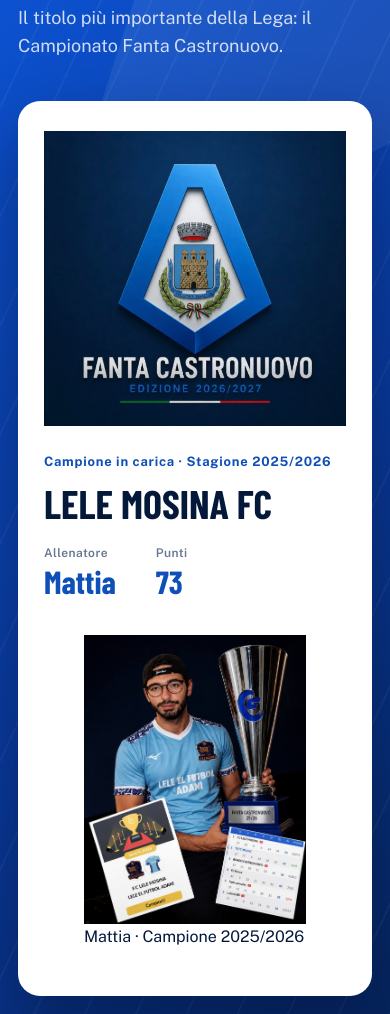
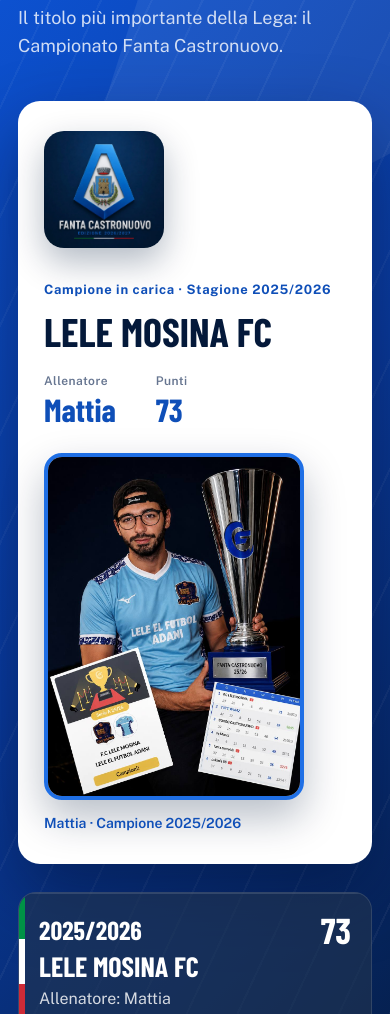
Before and after one commit to nexsiteyro/FANTA-CASTRONUOVO, a plain HTML site: page albo-oro.html in a window 390 px wide. Shown: the part 614-1628 px from the top of the page. Drawn offline with nearby package versions, Linux system fonts and the light colour scheme; a web font is replaced by a local one.

Commit message:
Add files via upload

```diff
--- a/assets/css/style.css
+++ b/assets/css/style.css
@@ -392,3 +392,24 @@ body.lightbox-open{overflow:hidden}
   .sa-coach{grid-column:1/-1}
   .albo-meta dd{font-size:32px}
 }
+
+/* ---------- Albo d'oro: logo e foto dei campioni ---------- */
+.albo-logo{display:block;width:170px;height:auto;max-height:200px;object-fit:contain;border-radius:20px}
+.sa .albo-logo{box-shadow:0 14px 34px rgba(4,25,58,.3)}
+.cl .albo-logo{box-shadow:0 0 0 1px rgba(160,185,255,.35),0 18px 50px rgba(20,40,170,.5)}
+.albo-feature.has-photo{grid-template-columns:auto 1fr 250px}
+.albo-photo{margin:0}
+.albo-photo img{display:block;width:100%;aspect-ratio:3/4;object-fit:cover;border-radius:18px}
+.albo-photo figcaption{margin-top:12px;font-size:14px;font-weight:600}
+.sa .albo-photo img{border:4px solid var(--royal);box-shadow:0 18px 40px rgba(4,25,58,.28)}
+.sa .albo-photo figcaption{color:var(--royal-d)}
+.cl .albo-photo img{border:1px solid rgba(160,185,255,.5);box-shadow:0 0 0 4px rgba(160,185,255,.1),0 24px 60px rgba(20,40,170,.55)}
+.cl .albo-photo figcaption{color:#a9c1ff}
+@media (max-width:1060px){
+  .albo-feature.has-photo{grid-template-columns:auto 1fr 200px;gap:28px}
+}
+@media (max-width:900px){
+  .albo-feature.has-photo{grid-template-columns:1fr}
+  .albo-logo{width:120px}
+  .albo-photo{width:min(260px,100%)}
+}
```
